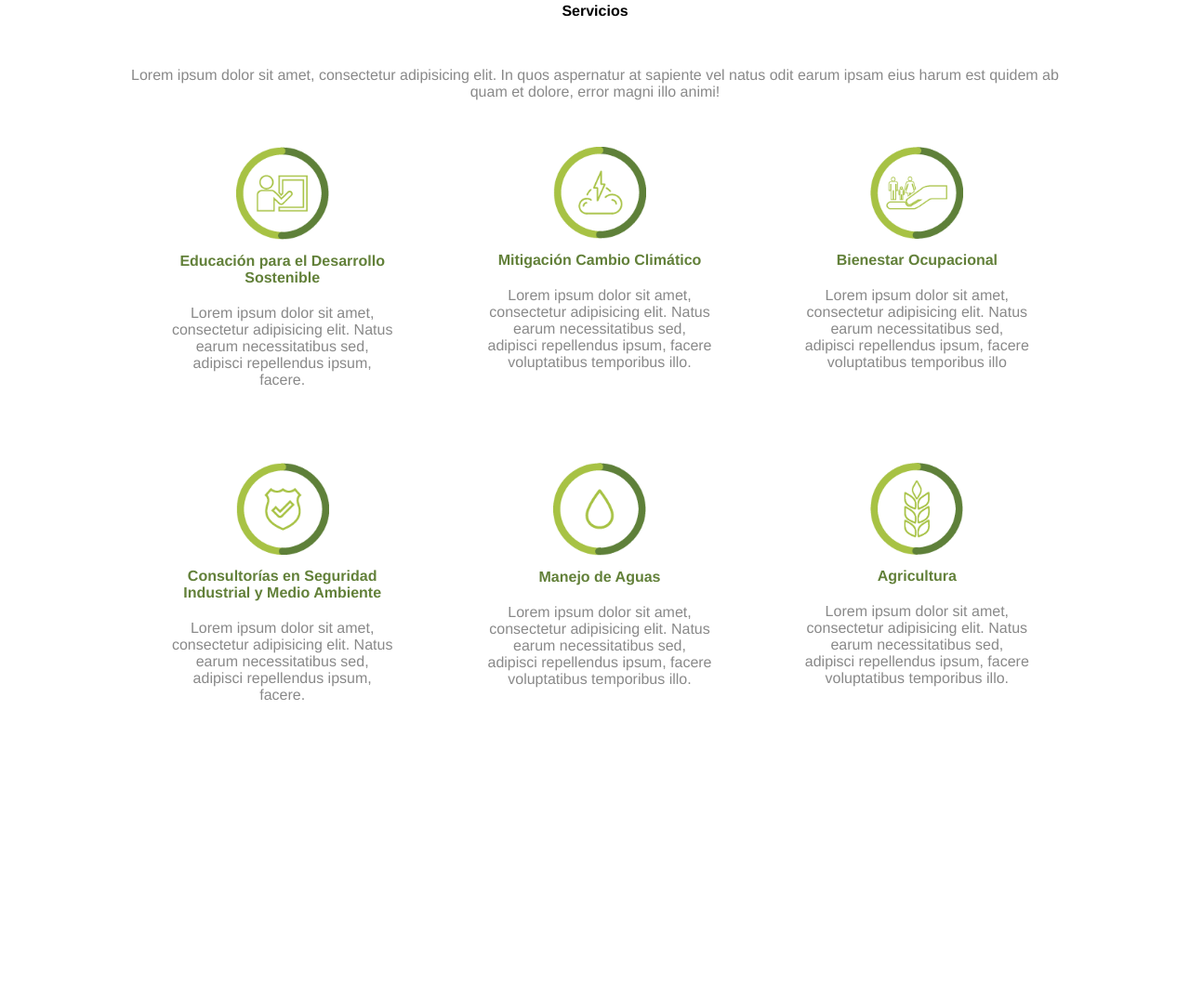
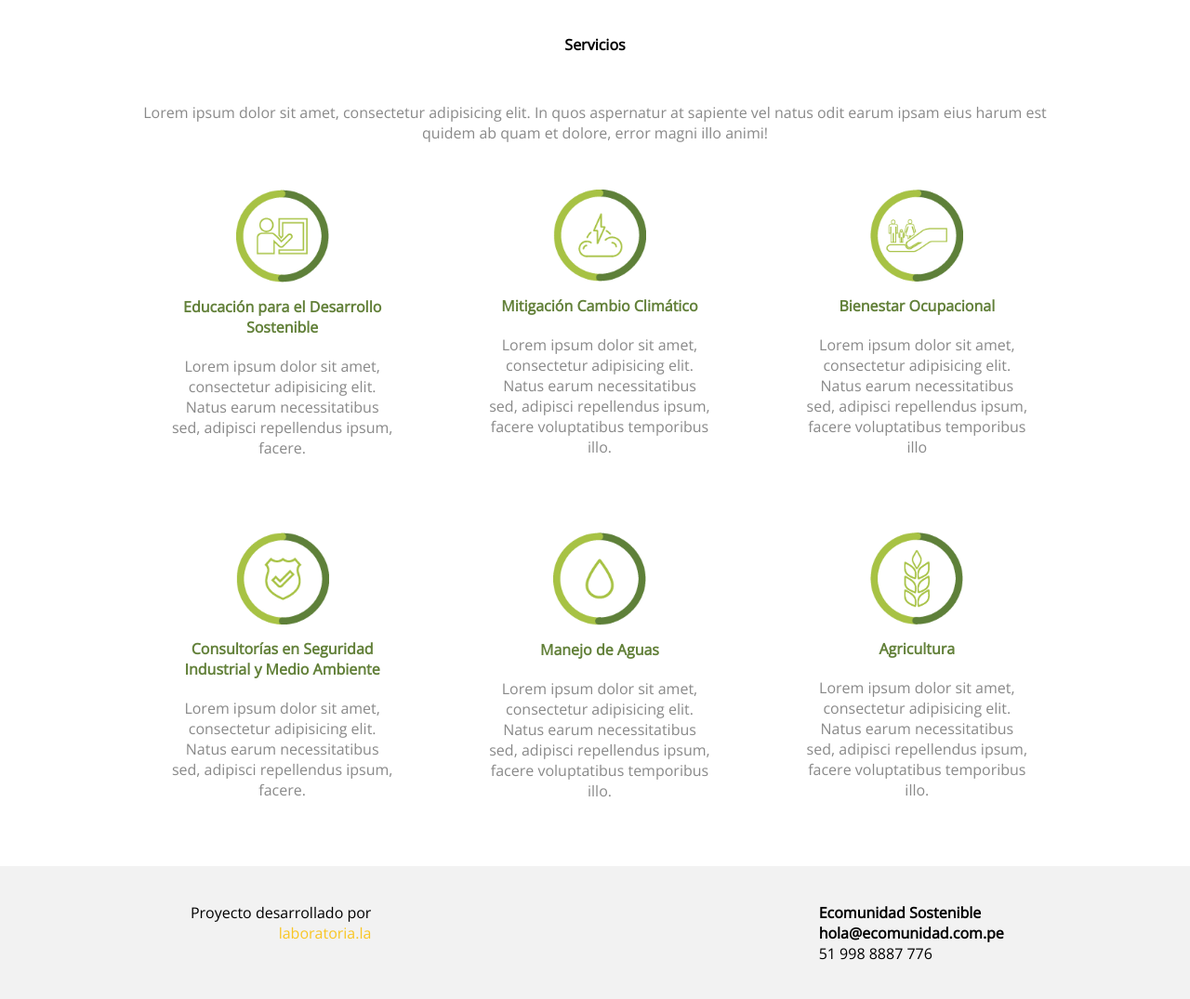
Before and after one commit to bluedem0n/ecomunidad, a plain HTML site: page index.html in a window 1280 px wide. Shown: the part 1546-2621 px from the top of the page at 93% size. Before the commit the page ends 2373 px from the top, so only its background shows below. Drawn offline with nearby package versions, Linux system fonts and the light colour scheme.

Commit message:
Footer v1

```diff
--- a/css/main.css
+++ b/css/main.css
@@ -1,8 +1,3 @@
-/* Inserta tu codigo aqui */
-
-*{
-	font-family: Helvetica;
-}
 /* CABECERA */
 nav{
 	margin-top: 5%;
@@ -53,6 +48,9 @@ nav{
 	width: 90%;
 	padding-left: 5%;
 }
+
+/*METODOLOGÍA*/
+
 .bg-metodologia{
 	background-image: url(../img/fondo.jpg);
 	background-size: cover;
@@ -90,3 +88,21 @@ nav{
 	color:#898989;
 }
  /*PROYECTOS*/
+
+
+ /* FOOTER */
+ footer{
+	background-color: #F2F2F2;
+	padding: 3%;
+}
+.parrafo1{
+	text-align: right;
+	padding-right: 50%;
+}
+.pagina{
+	color: #F9C624;
+}
+.parrafo2{
+	text-align:left;
+	padding-left: 50%;
+}
--- a/css/utilities.css
+++ b/css/utilities.css
@@ -1,6 +1,8 @@
 /*Global*/
+@import url(https://fonts.googleapis.com/css?family=Open+Sans:300);
+
 *{
-	font-family: "OpenSans-Light" Helvetica;
+	font-family: 'Open Sans', sans-serif;
 }
 
 @font-face{
--- a/index.html
+++ b/index.html
@@ -120,6 +120,25 @@
 			</div>
 		</section>
 
+		<footer>
+			<div class="container">
+				<div class="row">
+					<div class="col-6">
+						<div class="parrafo1">
+							<p>Proyecto desarrollado por</p>
+							<a class="pagina a-none-decoration" href="https://www.facebook.com/laboratoria.la/">laboratoria.la</a>
+						</div>
+					</div>
+					<div class="col-6">
+						<div class="parrafo2">
+							<p><strong>Ecomunidad Sostenible</strong></p>
+							<p><strong>hola@ecomunidad.com.pe</strong></p>
+							<p>51 998 8887 776</p>
+						</div>
+					</div>
+				</div>
+			</div>
+		</footer>
 
 	</body>
 </html>
```
